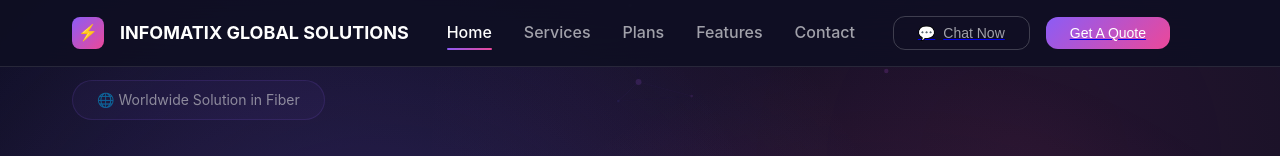
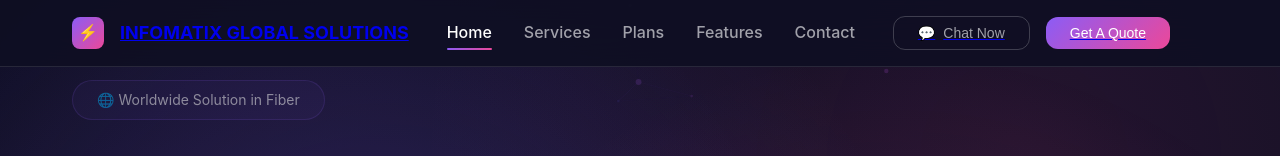
Before and after one commit to infomatixsolution/infomatixgsolution, a website built with Vite: page index.html in a window 1280 px wide. Shown: the top 156 px of the page. Built offline with nearby package versions, Linux system fonts and the light colour scheme; files whose address does not match are found by name.

Commit message:
Update index.html

```diff
--- a/index.html
+++ b/index.html
@@ -16,7 +16,9 @@
         <div class="nav-container">
             <div class="nav-logo">
                 <div class="logo-icon"></div>
+            <a href="#home">
                 <span>INFOMATIX GLOBAL SOLUTIONS</span>
+            </a>
             </div>
             <ul class="nav-menu">
                 <li><a href="#home" class="nav-link active">Home</a></li>
```
